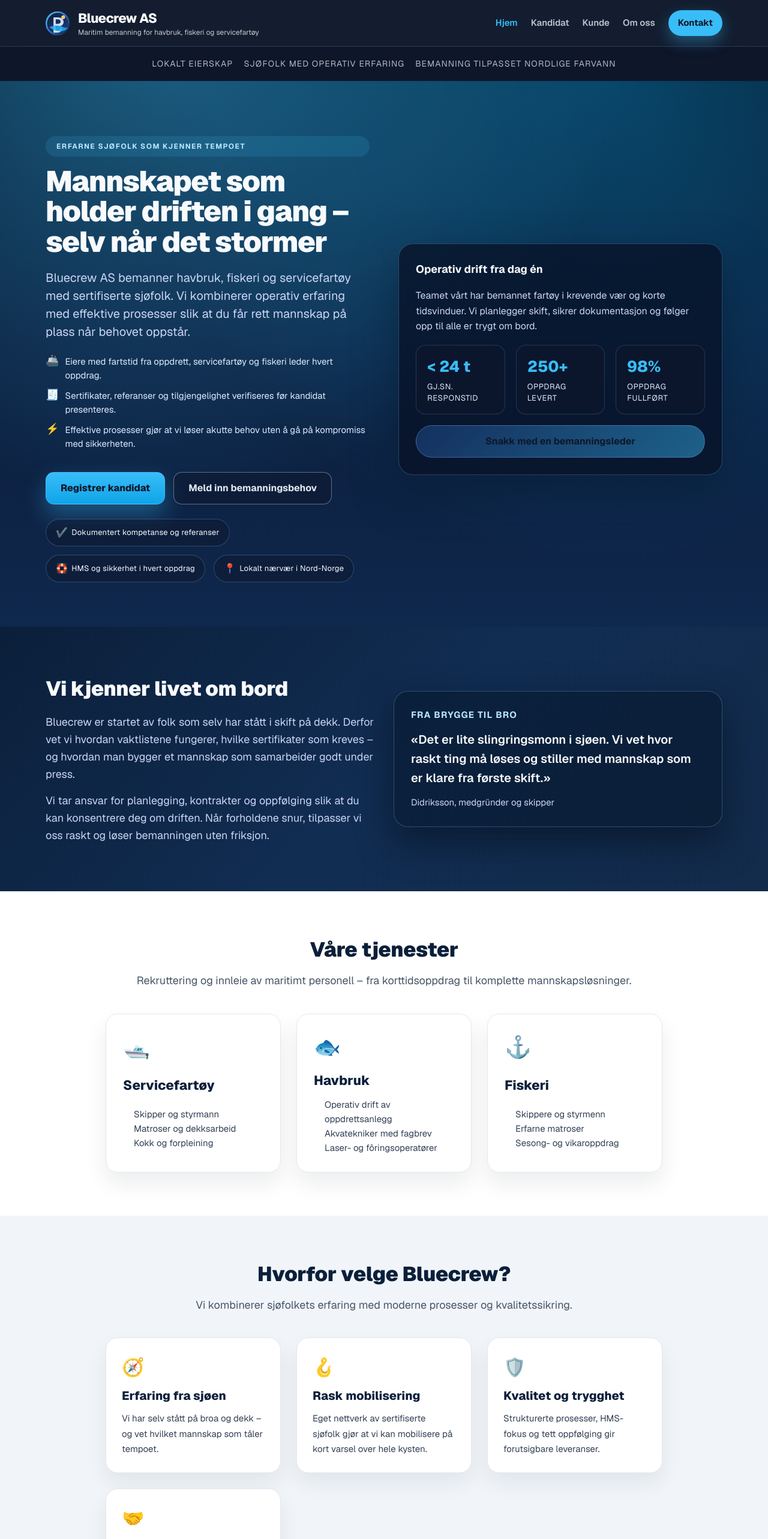
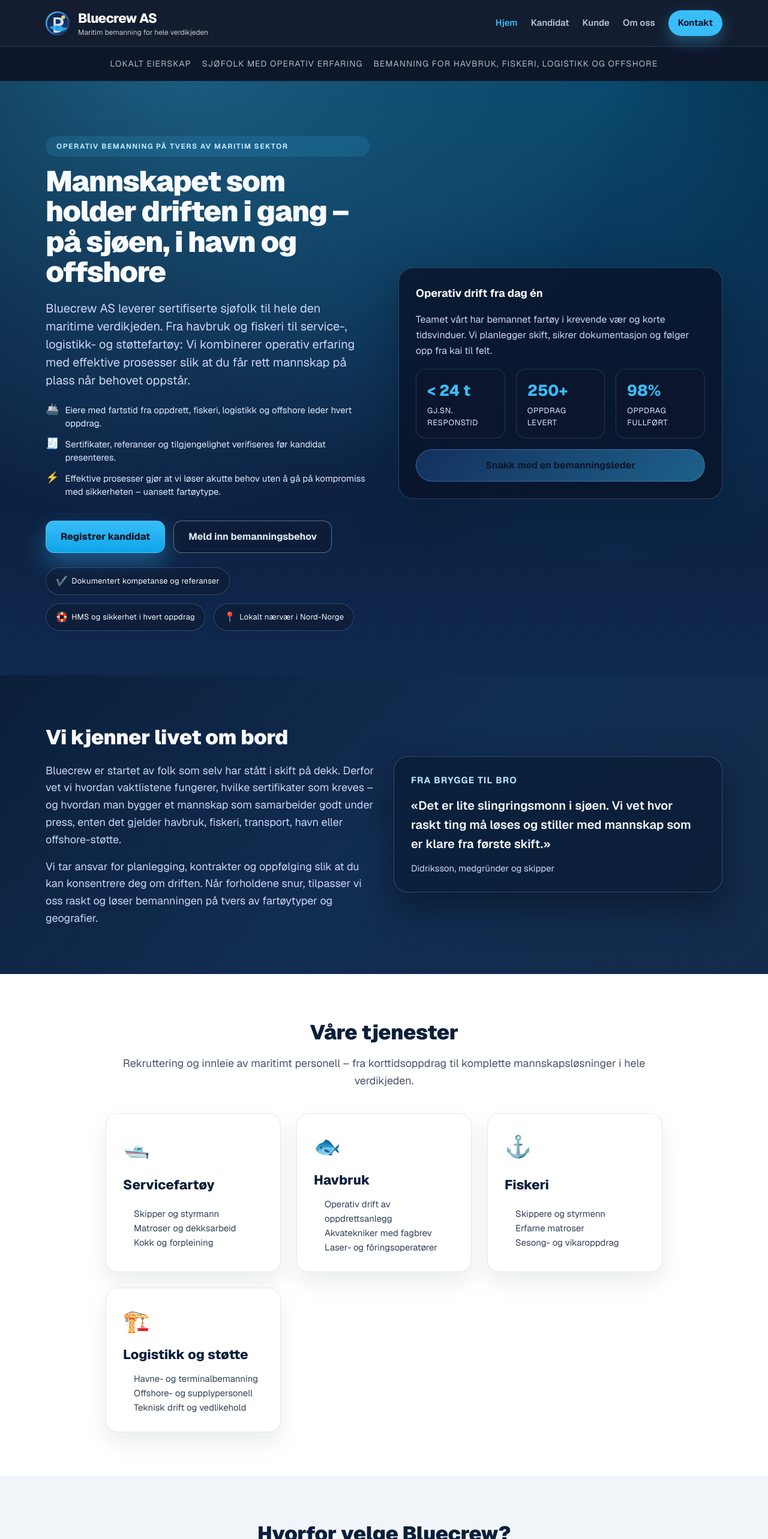
Before and after one commit to maritimbemanning/bluecrew, a Next.js app: page / in a window 1280 px wide. Shown: the top 2566 px of the page at 60% size. Built offline with nearby package versions, Linux system fonts and the light colour scheme.

Commit message:
Refine maritime positioning and update contact details

```diff
--- a/app/components/SiteLayout.tsx
+++ b/app/components/SiteLayout.tsx
@@ -25,7 +25,7 @@
             <Logo size={40} />
             <div style={sx.logoBox}>
               <div style={sx.logoText}>Bluecrew AS</div>
-              <div style={sx.logoTag}>Maritim bemanning for havbruk, fiskeri og servicefartøy</div>
+              <div style={sx.logoTag}>Maritim bemanning for hele verdikjeden</div>
             </div>
           </Link>
           <nav style={sx.nav} aria-label="Hovedmeny">
@@ -49,7 +49,7 @@
         <div style={sx.trustRow}>
           <span>Lokalt eierskap</span>
           <span>Sjøfolk med operativ erfaring</span>
-          <span>Bemanning tilpasset nordlige farvann</span>
+          <span>Bemanning for havbruk, fiskeri, logistikk og offshore</span>
         </div>
       </div>
 
@@ -61,8 +61,8 @@
             <div>
               <div style={sx.footerHeading}>Bluecrew AS</div>
               <p style={sx.footerText}>
-                Vi leverer erfarne sjøfolk til havbruk, fiskeri og servicefartøy. Som tidligere mannskap kjenner vi tempoet og
-                behovene langs norskekysten.
+                Vi leverer erfarne sjøfolk til hele den maritime sektoren. Som tidligere mannskap kjenner vi tempoet og behovene
+                langs norskekysten.
               </p>
             </div>
             <div>
@@ -88,7 +88,7 @@
               <div style={sx.footerHeading}>Adresse</div>
               <p style={sx.footerText}>
                 Østenbekkveien 43
-                <br />9011 Tromsø
+                <br />9403 Harstad
               </p>
               <p style={sx.footerText}>Org.nr: 936 321 194</p>
             </div>
--- a/app/kontakt/page.tsx
+++ b/app/kontakt/page.tsx
@@ -8,7 +8,8 @@
         <div style={sx.wrapNarrow}>
           <h1 style={sx.h2}>Kontakt oss</h1>
           <p style={sx.leadSmall}>
-            Ta kontakt for forespørsel om bemanning, samarbeid eller andre henvendelser. Vi svarer raskt og følger opp tett.
+            Ta kontakt for bemanning i havbruk, fiskeri, logistikk, offshore eller annen maritim virksomhet. Vi svarer raskt og
+            følger opp tett.
           </p>
           <div style={sx.contactGrid}>
             <div>
@@ -20,7 +21,7 @@
                 <strong>Telefon:</strong> <a href="tel:92328850" style={sx.contactLink}>923 28 850</a>
               </p>
               <p style={sx.contactLine}>
-                <strong>Adresse:</strong> Østenbekkveien 43, 9011 Tromsø
+                <strong>Adresse:</strong> Østenbekkveien 43, 9403 Harstad
               </p>
             </div>
             <div>
--- a/app/lib/constants.ts
+++ b/app/lib/constants.ts
@@ -16,7 +16,7 @@
 export const HERO_POINTS = [
   {
     icon: "🚢",
-    text: "Eiere med fartstid fra oppdrett, servicefartøy og fiskeri leder hvert oppdrag.",
+    text: "Eiere med fartstid fra oppdrett, fiskeri, logistikk og offshore leder hvert oppdrag.",
   },
   {
     icon: "🧾",
@@ -24,7 +24,7 @@
   },
   {
     icon: "⚡",
-    text: "Effektive prosesser gjør at vi løser akutte behov uten å gå på kompromiss med sikkerheten.",
+    text: "Effektive prosesser gjør at vi løser akutte behov uten å gå på kompromiss med sikkerheten – uansett fartøytype.",
   },
 ];
 
@@ -38,7 +38,7 @@
   {
     icon: "🧭",
     title: "Erfaring fra sjøen",
-    text: "Vi har selv stått på broa og dekk – og vet hvilket mannskap som tåler tempoet.",
+    text: "Vi har selv stått på broa, dekk og kai – og vet hvilket mannskap som tåler tempoet.",
   },
   {
     icon: "🪝",
@@ -83,7 +83,7 @@
   },
   {
     q: "Hvor raskt kan dere levere personell?",
-    a: "Behov som meldes inn på dagtid får normalt svar innen 24 timer. Ved akutte tilfeller er vi tilgjengelige på telefon hele døgnet.",
+    a: "Behov som meldes inn på dagtid får normalt svar innen 24 timer. For kritiske leveranser setter vi opp dedikerte kontaktlinjer slik at du når oss når det trengs.",
   },
   {
     q: "Hvilke typer kontrakter tilbyr dere?",
@@ -98,5 +98,5 @@
 export const CONTACT_POINTS = [
   { label: "Ring oss", value: "923 28 850", href: "tel:92328850" },
   { label: "Send e-post", value: "isak@bluecrew.no", href: "mailto:isak@bluecrew.no" },
-  { label: "Besøk oss", value: "Østenbekkveien 43, 9011 Tromsø" },
+  { label: "Besøk oss", value: "Østenbekkveien 43, 9403 Harstad" },
 ];
--- a/app/page.tsx
+++ b/app/page.tsx
@@ -17,11 +17,12 @@
         <div style={sx.heroWrap}>
           <div style={sx.heroGrid}>
             <div style={sx.heroContent}>
-              <div style={sx.heroPill}>Erfarne sjøfolk som kjenner tempoet</div>
-              <h1 style={sx.h1}>Mannskapet som holder driften i gang – selv når det stormer</h1>
+              <div style={sx.heroPill}>Operativ bemanning på tvers av maritim sektor</div>
+              <h1 style={sx.h1}>Mannskapet som holder driften i gang – på sjøen, i havn og offshore</h1>
               <p style={sx.h1Sub}>
-                Bluecrew AS bemanner havbruk, fiskeri og servicefartøy med sertifiserte sjøfolk. Vi kombinerer operativ erfaring
-                med effektive prosesser slik at du får rett mannskap på plass når behovet oppstår.
+                Bluecrew AS leverer sertifiserte sjøfolk til hele den maritime verdikjeden. Fra havbruk og fiskeri til service-,
+                logistikk- og støttefartøy: Vi kombinerer operativ erfaring med effektive prosesser slik at du får rett mannskap
+                på plass når behovet oppstår.
               </p>
               <ul style={sx.heroPoints}>
                 {HERO_POINTS.map((point) => (
@@ -57,7 +58,7 @@
               <h2 style={sx.heroCardHeading}>Operativ drift fra dag én</h2>
               <p style={{ margin: 0, color: "#cbd5f5", lineHeight: 1.6 }}>
                 Teamet vårt har bemannet fartøy i krevende vær og korte tidsvinduer. Vi planlegger skift, sikrer dokumentasjon og
-                følger opp til alle er trygt om bord.
+                følger opp fra kai til felt.
               </p>
               <div style={sx.heroStats}>
                 {DELIVERY_STATS.map((stat) => (
@@ -81,11 +82,12 @@
             <h2 style={sx.h2Light}>Vi kjenner livet om bord</h2>
             <p style={sx.leadLight}>
               Bluecrew er startet av folk som selv har stått i skift på dekk. Derfor vet vi hvordan vaktlistene fungerer, hvilke
-              sertifikater som kreves – og hvordan man bygger et mannskap som samarbeider godt under press.
+              sertifikater som kreves – og hvordan man bygger et mannskap som samarbeider godt under press, enten det gjelder
+              havbruk, fiskeri, transport, havn eller offshore-støtte.
             </p>
             <p style={sx.leadLight}>
               Vi tar ansvar for planlegging, kontrakter og oppfølging slik at du kan konsentrere deg om driften. Når forholdene
-              snur, tilpasser vi oss raskt og løser bemanningen uten friksjon.
+              snur, tilpasser vi oss raskt og løser bemanningen på tvers av fartøytyper og geografier.
             </p>
           </div>
           <div style={sx.storyPanel}>
@@ -104,7 +106,8 @@
           <div style={{ textAlign: "center", marginBottom: 40 }}>
             <h2 style={sx.h2}>Våre tjenester</h2>
             <p style={sx.leadSmall}>
-              Rekruttering og innleie av maritimt personell – fra korttidsoppdrag til komplette mannskapsløsninger.
+              Rekruttering og innleie av maritimt personell – fra korttidsoppdrag til komplette mannskapsløsninger i hele
+              verdikjeden.
             </p>
           </div>
           <div style={sx.cards3}>
@@ -133,6 +136,15 @@
                 <li>Skippere og styrmenn</li>
                 <li>Erfarne matroser</li>
                 <li>Sesong- og vikaroppdrag</li>
+              </ul>
+            </article>
+            <article style={sx.cardService}>
+              <div style={sx.cardIcon}>🏗️</div>
+              <div style={sx.cardTitle}>Logistikk og støtte</div>
+              <ul style={sx.cardList}>
+                <li>Havne- og terminalbemanning</li>
+                <li>Offshore- og supplypersonell</li>
+                <li>Teknisk drift og vedlikehold</li>
               </ul>
             </article>
           </div>
@@ -206,7 +218,7 @@
             <h2 style={sx.h2}>Kontakt oss</h2>
             <p style={sx.leadContact}>
               Trenger du mannskap til neste tur eller en langsiktig partner på bemanning? Vi svarer raskt og setter oss inn i
-              driften din før vi foreslår løsninger.
+              driften din før vi foreslår løsninger for hele maritime virksomheten.
             </p>
             <ul
               style={{
@@ -220,7 +232,7 @@
               }}
             >
               <li style={{ display: "flex", gap: 10, alignItems: "center" }}>
-                <span aria-hidden="true">⚙️</span> Skreddersydde team for havbruk, fiskeri og servicefartøy
+                <span aria-hidden="true">⚙️</span> Skreddersydde team for hele den maritime sektoren
               </li>
               <li style={{ display: "flex", gap: 10, alignItems: "center" }}>
                 <span aria-hidden="true">🕑</span> Oppstart på kort varsel når situasjonen krever det
@@ -237,7 +249,7 @@
             <div style={{ display: "grid", gap: 10 }}>
               <h3 style={{ margin: 0, fontSize: 24, fontWeight: 800, color: "#f8fafc" }}>Bluecrew AS</h3>
               <p style={{ margin: 0, color: "#cbd5f5", lineHeight: 1.6 }}>
-                Daglig bemanning og langsiktige avtaler for fartøy i hele Nord-Norge.
+                Daglig bemanning og langsiktige avtaler for fartøy og maritime operasjoner i hele Nord-Norge.
               </p>
             </div>
             <ul style={sx.contactList}>
```
